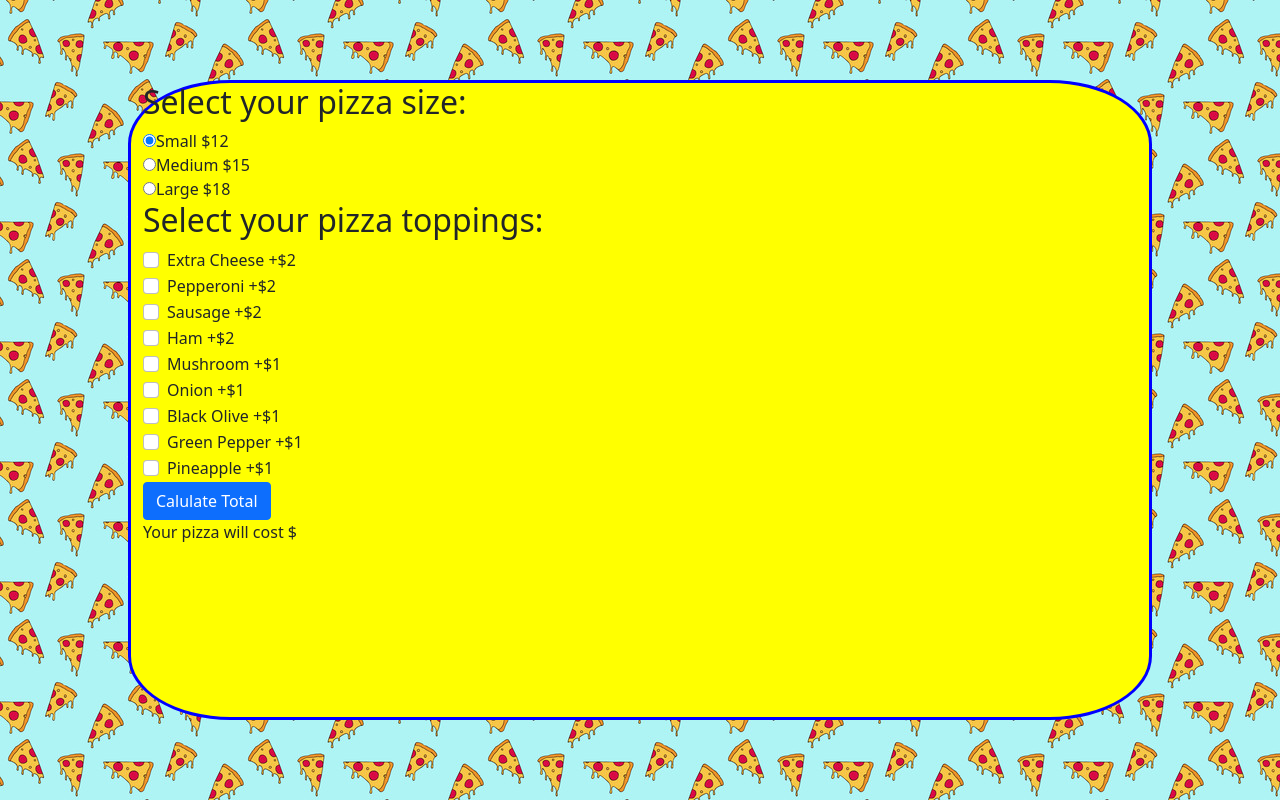
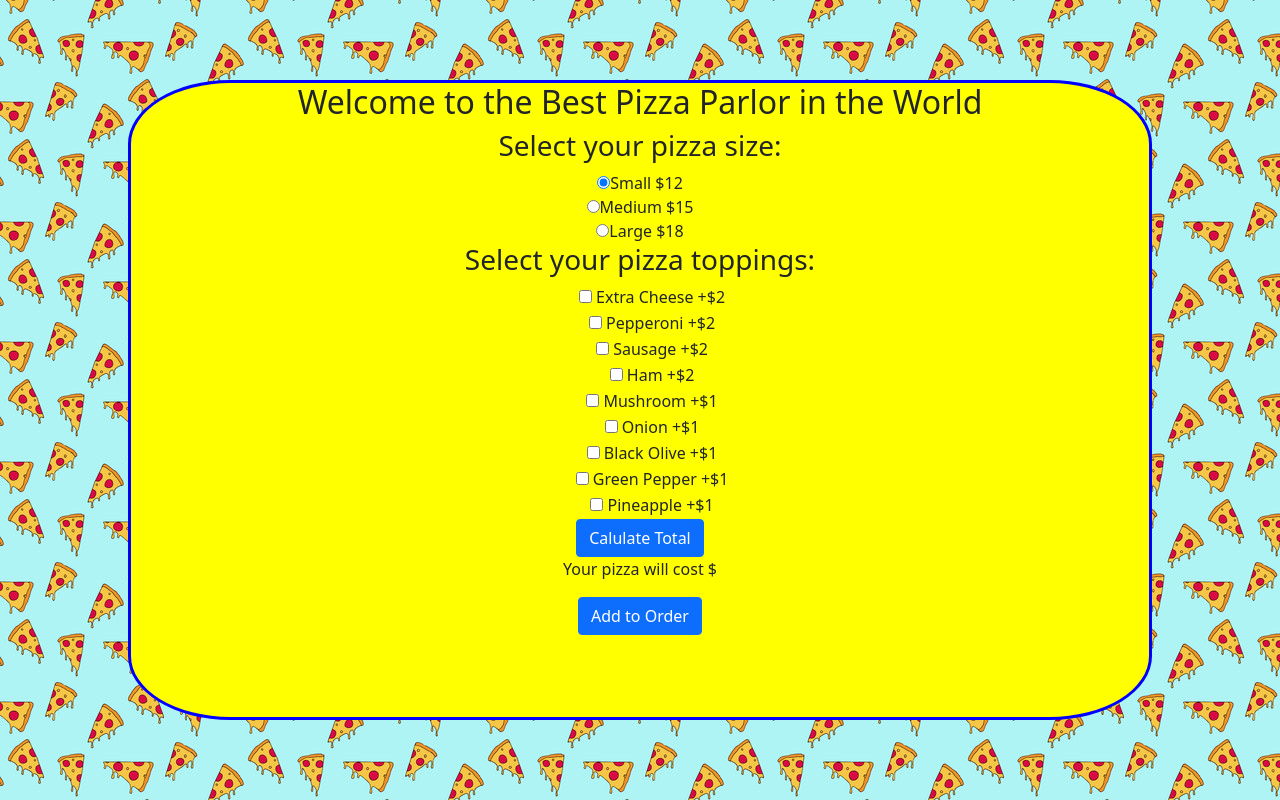
Before and after one commit to joanna-miller/pizza-parlor, a plain HTML site: page index.html in a window 1280 px wide. Drawn offline with nearby package versions, Linux system fonts and the light colour scheme.

Commit message:
complete Order() test 1

```diff
--- a/css/styles.css
+++ b/css/styles.css
@@ -1,7 +1,3 @@
-body {
-
-}
-
 .container {
   position: absolute;
   height: 80%;
@@ -12,3 +8,7 @@ body {
   border-radius: 10%;
   border: solid blue;
 }
+
+body {
+  text-align: center;
+}
--- a/index.html
+++ b/index.html
@@ -10,9 +10,10 @@
 </head>
 <div class="container">
   <body>
+    <h2>Welcome to the Best Pizza Parlor in the World</h2>
     <form id="pizza-builder">
       <div id="select-size">
-        <h2>Select your pizza size:</h2>
+        <h3>Select your pizza size:</h3>
         <div class="radio">
           <label>
             <input type="radio" name="size" value="small" checked>Small <span class="cost">$12</span>
@@ -31,40 +32,42 @@
       </div>
 
       <div id="select-toppings">
-        <h2>Select your pizza toppings:</h2>
+        <h3>Select your pizza toppings:</h3>
         <div class="form-check">
-          <input class="form-check-input" type="checkbox" value="2" id="flexCheckDefault" name="topping">Extra Cheese <span class="cost">+$2</span>
+          <input type="checkbox" value="2" name="topping"> Extra Cheese <span class="cost">+$2</span>
         </div>
         <div class="form-check">
-          <input class="form-check-input" type="checkbox" value="2" id="flexCheckChecked" name="topping">Pepperoni <span class="cost">+$2</span>
+          <input type="checkbox" value="2" id="flexCheckChecked" name="topping"> Pepperoni <span class="cost">+$2</span>
         </div>
         <div class="form-check">
-          <input class="form-check-input" type="checkbox" value="2" id="flexCheckDefault" name="topping">Sausage <span class="cost">+$2</span>
+          <input type="checkbox" value="2" id="flexCheckDefault" name="topping"> Sausage <span class="cost">+$2</span>
         </div>
         <div class="form-check">
-          <input class="form-check-input" type="checkbox" value="2" id="flexCheckChecked" name="topping">Ham <span class="cost">+$2</span>
+          <input type="checkbox" value="2" id="flexCheckChecked" name="topping"> Ham <span class="cost">+$2</span>
         </div>
         <div class="form-check">
-          <input class="form-check-input" type="checkbox" value="1" id="flexCheckChecked" name="topping">Mushroom <span class="cost">+$1</span>
+          <input type="checkbox" value="1" id="flexCheckChecked" name="topping"> Mushroom <span class="cost">+$1</span>
         </div>
         <div class="form-check">
-          <input class="form-check-input" type="checkbox" value="1" id="flexCheckDefault" name="topping">Onion <span class="cost">+$1</span>
+          <input type="checkbox" value="1" id="flexCheckDefault" name="topping"> Onion <span class="cost">+$1</span>
         </div>
         <div class="form-check">
-          <input class="form-check-input" type="checkbox" value="1" id="flexCheckChecked" name="topping">Black Olive <span class="cost">+$1</span>
+          <input type="checkbox" value="1" id="flexCheckChecked" name="topping"> Black Olive <span class="cost">+$1</span>
         </div>
         <div class="form-check">
-          <input class="form-check-input" type="checkbox" value="1" id="flexCheckDefault" name="topping">Green Pepper <span class="cost">+$1</span>
+          <input type="checkbox" value="1" id="flexCheckDefault" name="topping"> Green Pepper <span class="cost">+$1</span>
         </div>
         <div class="form-check">
-          <input class="form-check-input" type="checkbox" value="1" id="flexCheckDefault" name="topping">Pineapple <span class="cost">+$1</span>
+          <input type="checkbox" value="1" id="flexCheckDefault" name="topping"> Pineapple <span class="cost">+$1</span>
         </div>
       </div>
       <button type="submit" class="btn btn-primary">Calulate Total</button>
     </form>
     <div id="result">
       <p>Your pizza will cost $<span id="pizza-price"></span></p>
+      <button type="submit" class="btn btn-primary">Add to Order</button>
     </div>
+
   </body>
 </div>
 </html>
--- a/js/scripts.js
+++ b/js/scripts.js
@@ -1,3 +1,14 @@
+// Business Logic for Order ---------
+function Order() {
+  this.pizzas = {};
+}
+
+Order.prototype.addToOrder = function(pizza) {
+  this.pizzas[pizza.price] = pizza;
+}
+
+
+
 // Business Logic for Pizza ---------
 
 function Pizza(price, size, toppings) {
@@ -39,6 +50,7 @@ $(document).ready(function() {
     let pizza = new Pizza(0, pizzaSize, pizzaToppings);
     pizza.priceCalc();
     pizza.addToppings();
+
     $("#pizza-price").text(pizza.price);
   });
 });
```
Also changed, not shown: 1 other file.
